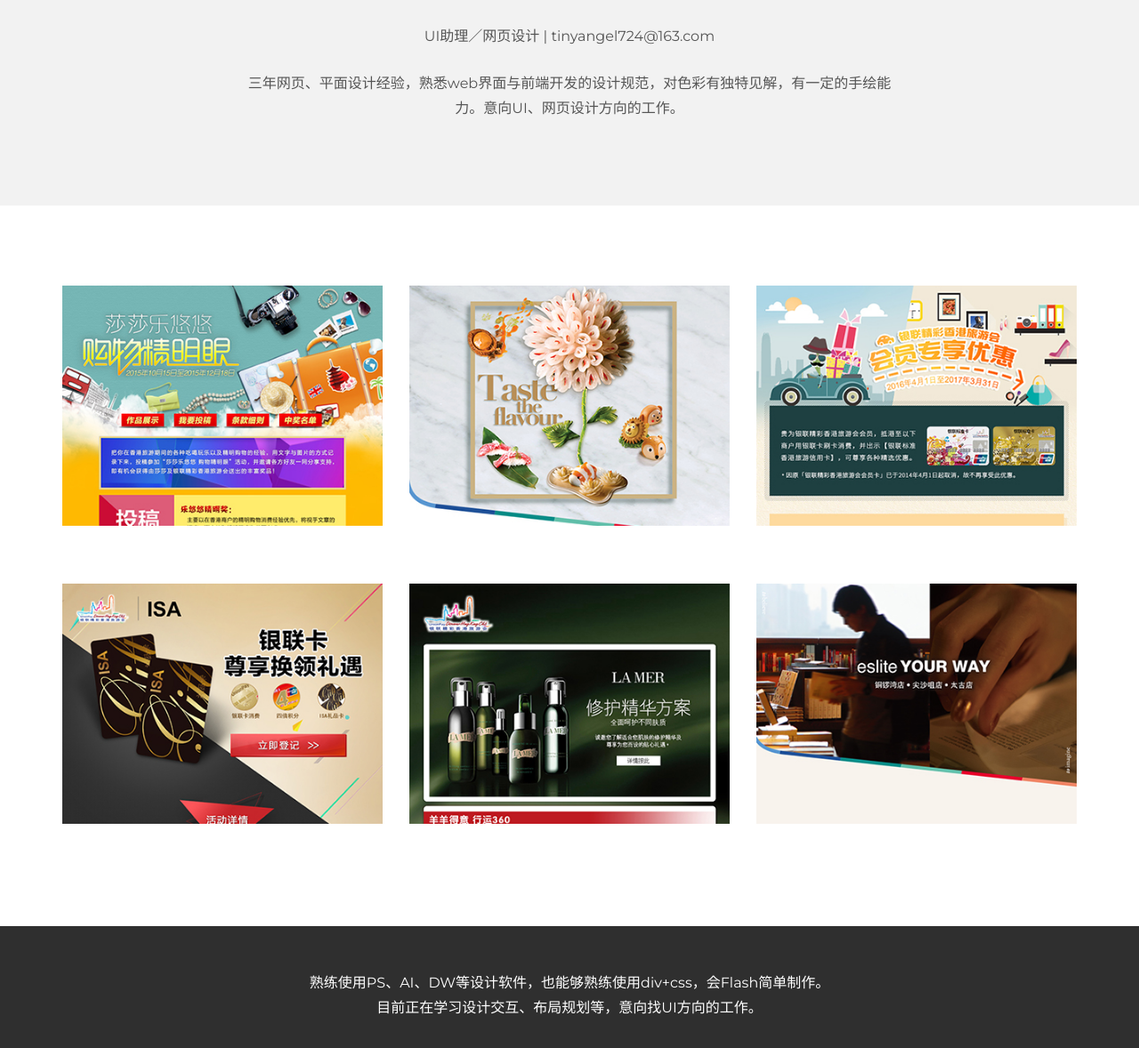
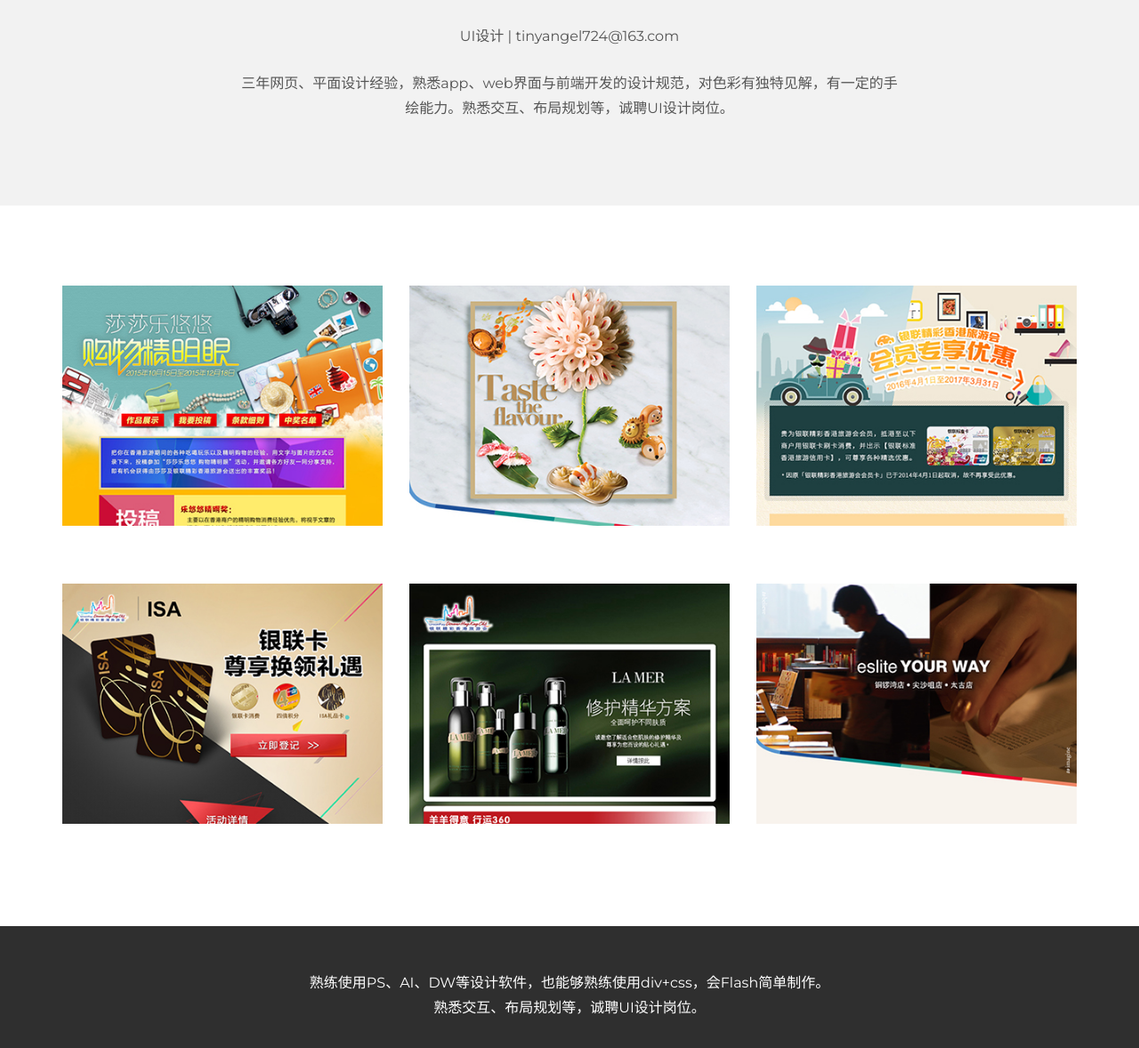
Before and after one commit to xinghai724/design, a plain HTML site: page index.html in a window 1280 px wide. Shown: the part 388-1566 px from the top of the page at 89% size. Drawn offline with nearby package versions, Linux system fonts and the light colour scheme.

Commit message:
Update index.html

```diff
--- a/index.html
+++ b/index.html
@@ -58,8 +58,9 @@
 				<div class="col-lg-8 col-lg-offset-2 centered">
 					<img src="assets/img/user.png" alt="Stanley">
 					<h1>您好，我是敏！</h1>
-					<p> UI助理／网页设计 | tinyangel724@163.com</p>
-					<p>三年网页、平面设计经验，熟悉web界面与前端开发的设计规范，对色彩有独特见解，有一定的手绘能力。意向UI、网页设计方向的工作。
+					<p> UI设计 | tinyangel724@163.com</p>
+					<p>
+				三年网页、平面设计经验，熟悉app、web界面与前端开发的设计规范，对色彩有独特见解，有一定的手绘能力。熟悉交互、布局规划等，诚聘UI设计岗位。
 					</p>
 				</div><!-- /col-lg-8 -->
 			</div><!-- /row -->
@@ -107,7 +108,7 @@
 
 		<div class="container">
 			<p>
-		熟练使用PS、AI、DW等设计软件，也能够熟练使用div+css，会Flash简单制作。<br/>目前正在学习设计交互、布局规划等，意向找UI方向的工作。
+		熟练使用PS、AI、DW等设计软件，也能够熟练使用div+css，会Flash简单制作。<br/>熟悉交互、布局规划等，诚聘UI设计岗位。
 		</div>
 	</div>
 
```
